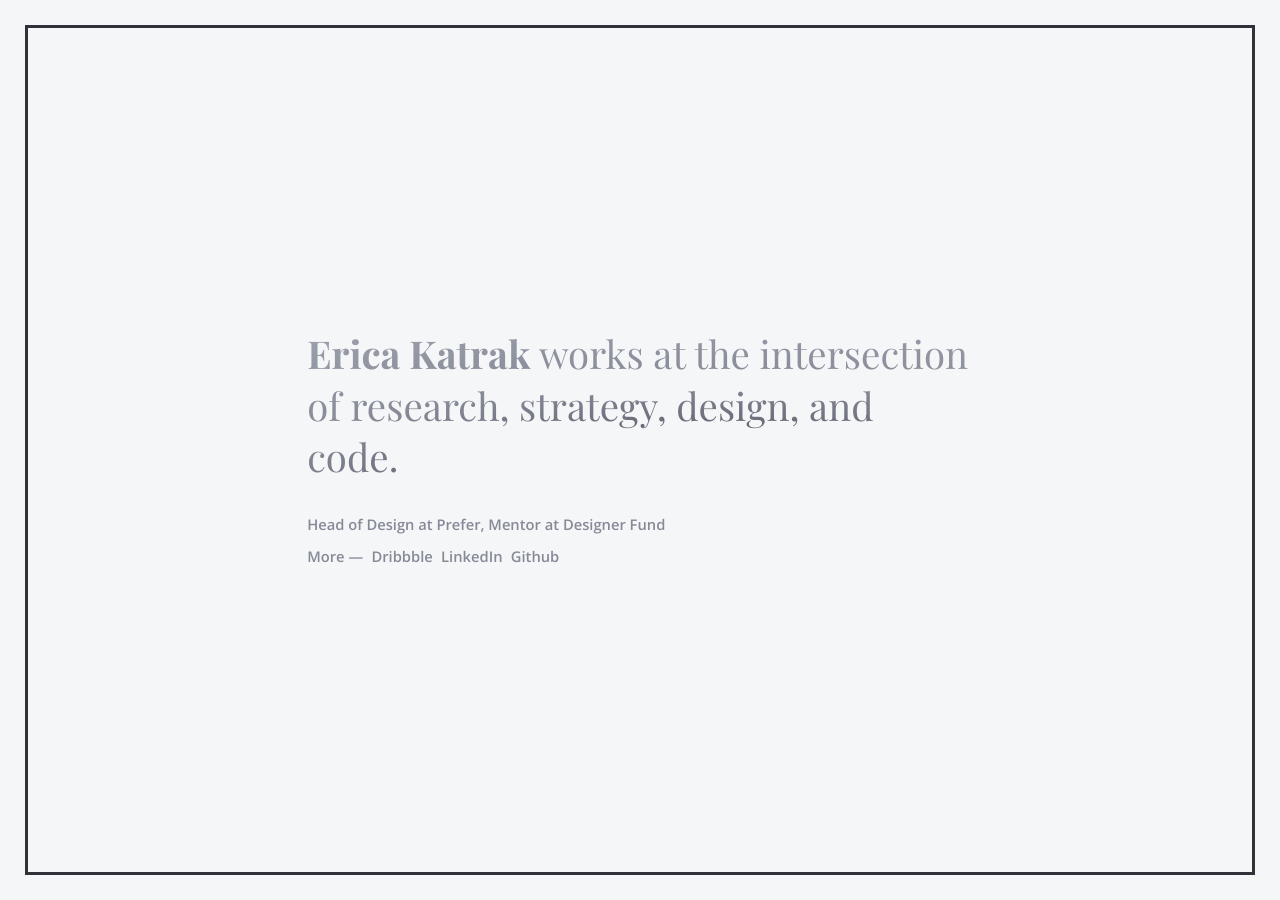
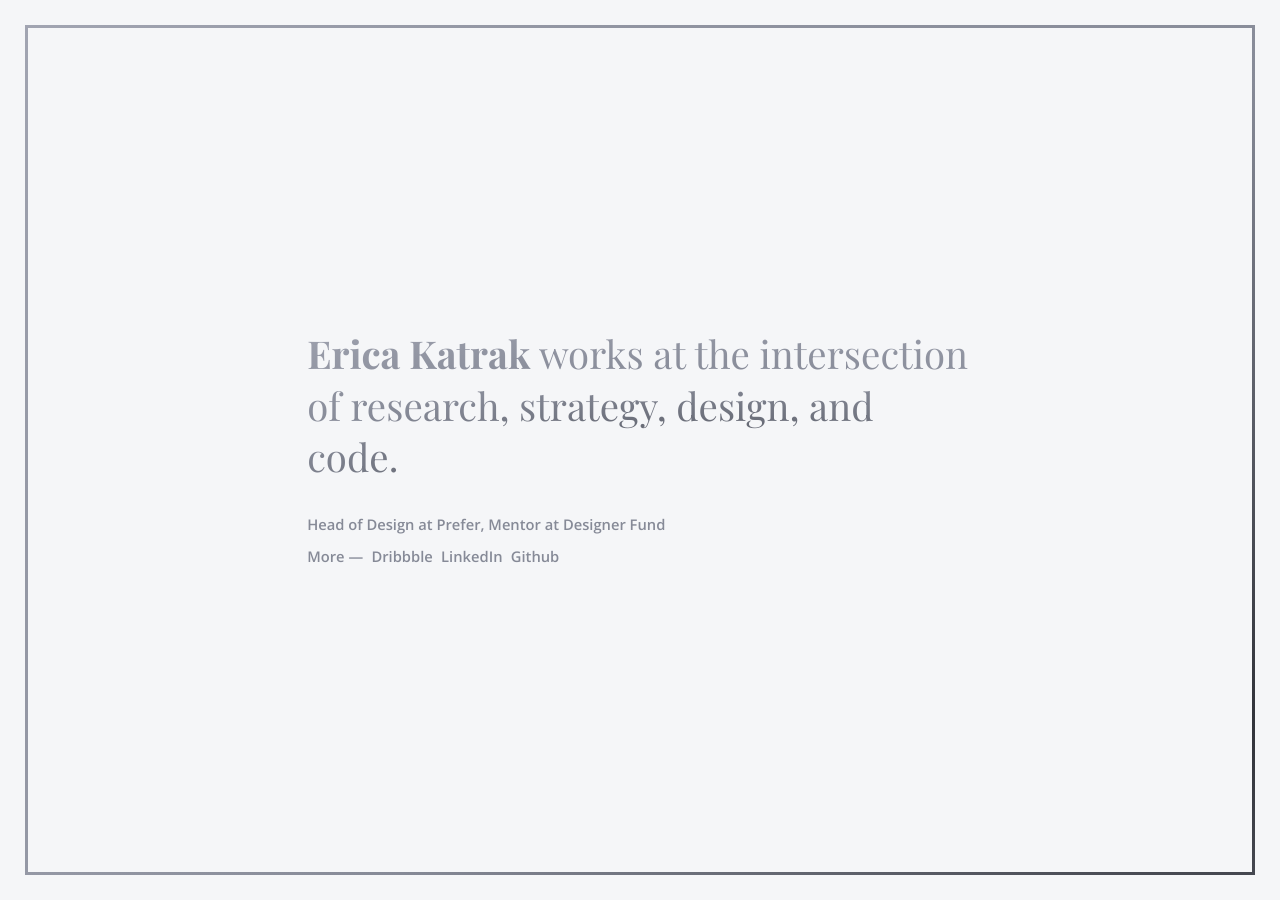
Before and after one commit to ericakatrak/ericakatrak.github.io, a Jekyll site: the page built from index.html, in a window 1280 px wide. Built offline with Jekyll 4.4.1, drawn with Linux system fonts in a browser that asks for light colours.

Commit message:
style tweak

```diff
--- a/css/style.css
+++ b/css/style.css
@@ -45,8 +45,6 @@ body {
 	background-position: 0 0;
 	animation: border 5s linear infinite;
 	border: 2vw solid #F5F6F8;
-
-	background: #303239;
 }
 
 body:after {
```
